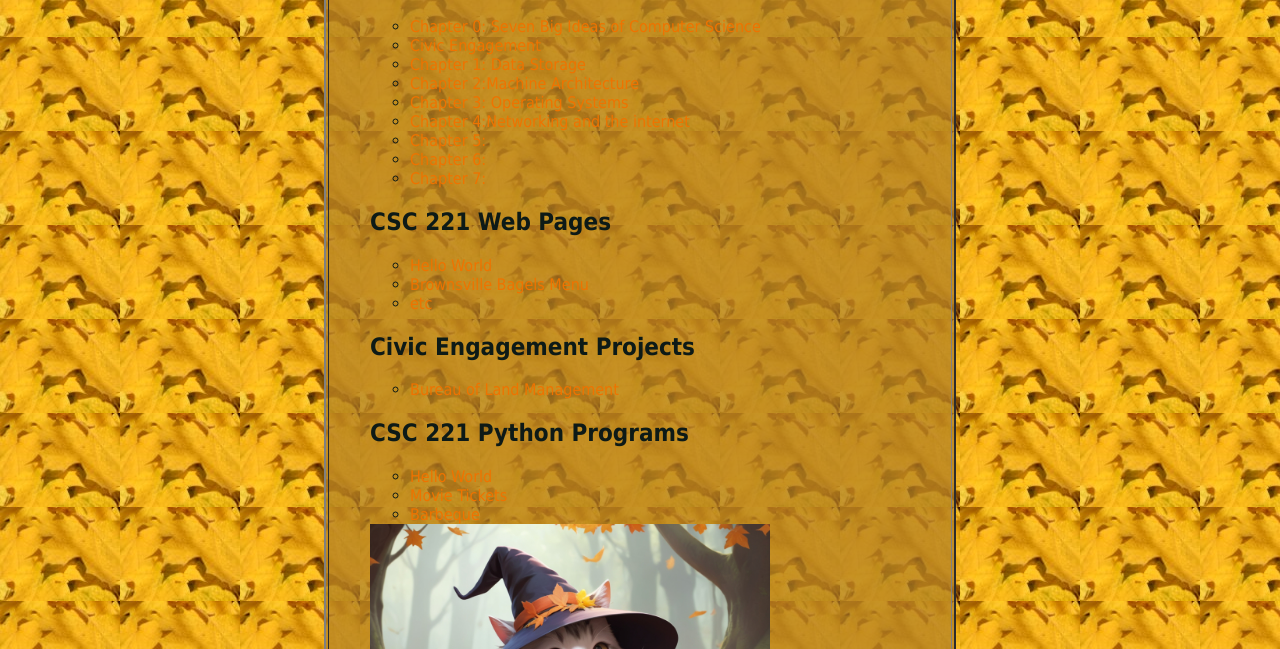
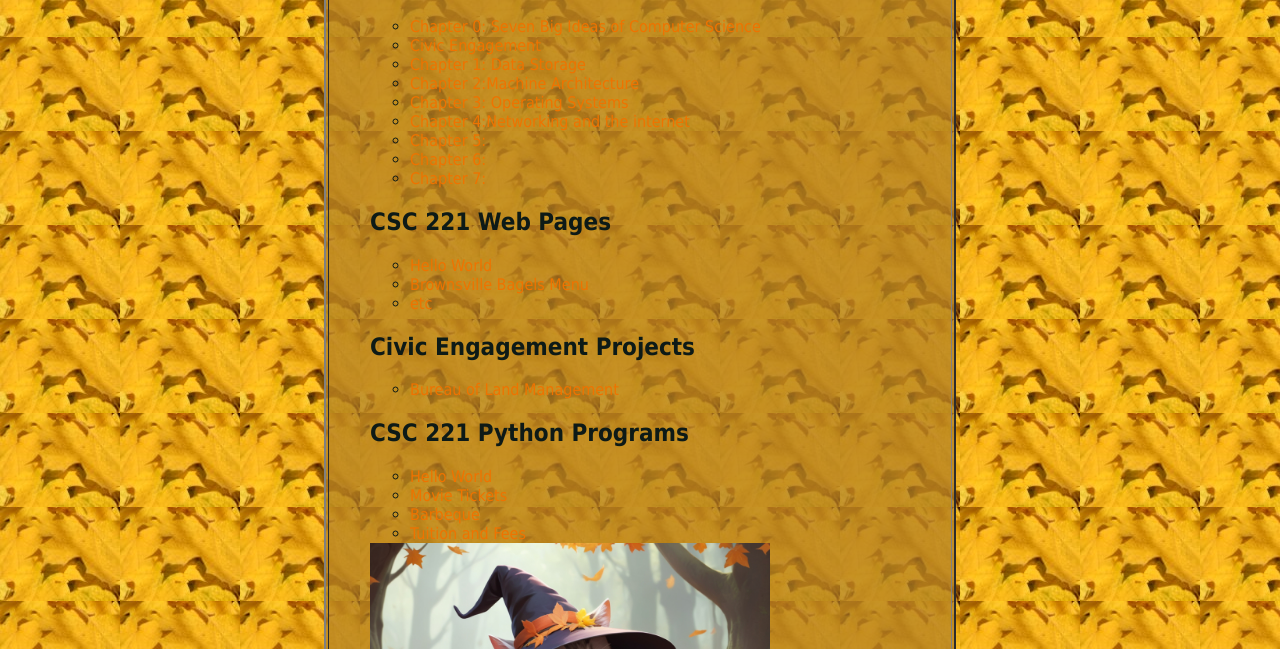
Before and after one commit to aidanshanks-pvcc/aidanshanks-pvcc.github.io, a plain HTML site: page index.html in a window 1280 px wide. Shown: the part 151-800 px from the top of the page. Drawn offline with Linux system fonts and the light colour scheme.

Commit message:
Update index.html

```diff
--- a/index.html
+++ b/index.html
@@ -54,6 +54,7 @@
             <li><a href = "helloworld.py"> Hello World</a></li>
             <li><a href = "tickets.py">Movie Tickets</a></li>
             <li><a href = "barbeque.py">Barbeque</a></li>
+            <li><a href = "tuition.py">Tuition and Fees</a></li>
         </ul>
         <img src = "Images/myindeximage.jpg" width ="400" />
     </ul>
```
